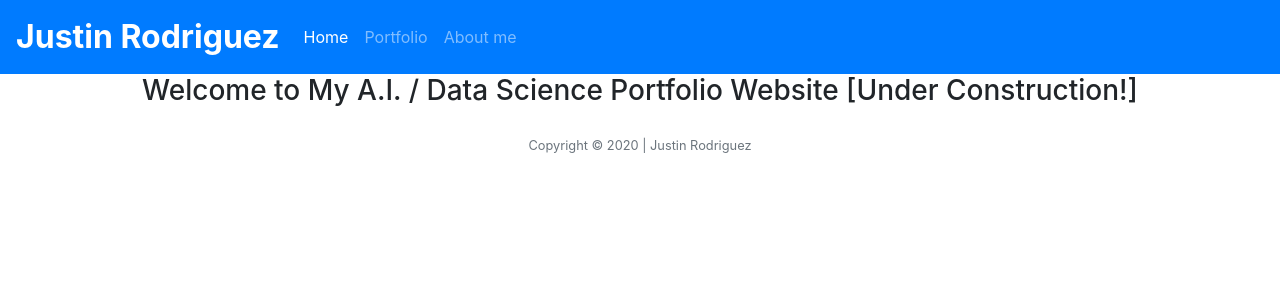
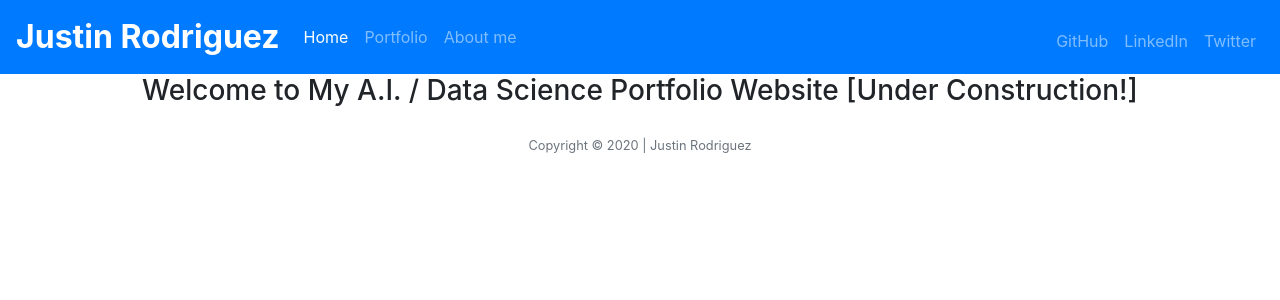
Before and after one commit to just331/personal-website, a Flask app: page / in a window 1280 px wide. Shown: the top 300 px of the page. Run offline with Flask 2, Linux system fonts and the light colour scheme; some libraries are stand-ins or nearby versions.

Commit message:
Updating navbar to include Twitter/GitHub/Linkedin

```diff
--- a/app.py
+++ b/app.py
@@ -16,9 +16,9 @@ def index():
 # About Me page
 @app.route('/about', methods=['POST', 'GET'])
 def about():
-    about = 'About me'
+    about_me = 'About me'
     return render_template('/about.html',
-                           about=about)
+                           about=about_me)
 
 
 @app.route('/portfolio', methods=['POST', 'GET'])
--- a/templates/layout.html
+++ b/templates/layout.html
@@ -32,6 +32,17 @@
               <a class="nav-link" href="/about">About me</a>
             </li>
           </ul>
+          <ul class="navbar-nav ml-auto mt-2">
+              <li class="nav-item">
+                  <a target="_blank" class="nav-link" id="{{ id }}-nav-link" href="https://github.com/just331">GitHub</a>
+              </li>
+              <li class="nav-item">
+                  <a target="_blank" class="nav-link" id="{{ id }}-nav-link" href="https://www.linkedin.com/in/just331/">LinkedIn</a>
+              </li>
+              <li class="nav-item">
+                  <a target="_blank" class="nav-link" id="{{ id }}-nav-link" href="https://twitter.com/JustinR331">Twitter</a>
+              </li>
+          </ul>
         </div>
       </nav>
 
```
